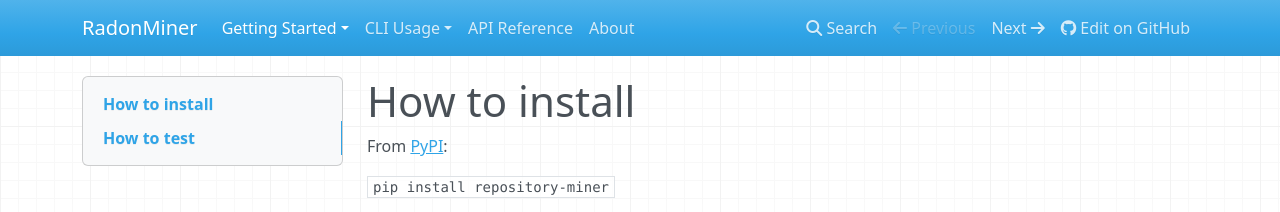
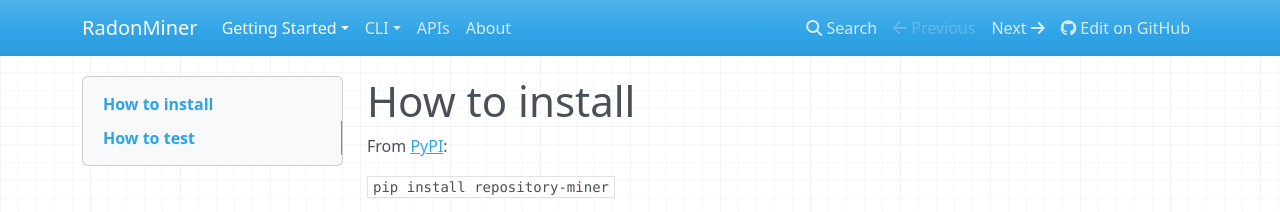
Before and after one commit to radon-h2020/radon-repository-miner, an MkDocs documentation site: the page built from docs/index.md, in a window 1280 px wide. Shown: the top 212 px of the page. Built offline with MkDocs 1.6.1, drawn with Linux system fonts in a browser that asks for light colours; nearby versions of some CDN libraries.

Commit message:
renamed docs nav items

```diff
--- a/mkdocs.yml
+++ b/mkdocs.yml
@@ -4,11 +4,11 @@ repo_url: https://github.com/radon-h2020/radon-repository-miner/
 nav:
     - Getting Started:
         - Quick Start: index.md
-    - CLI Usage:
+    - CLI:
       - Getting Started: cli/getting_started.md
       - Mine: cli/mine.md
       - Extract metrics: cli/metrics.md
-    - API Reference: apis.md
+    - APIs: apis.md
     - About: about.md
 markdown_extensions:
   - admonition
```
